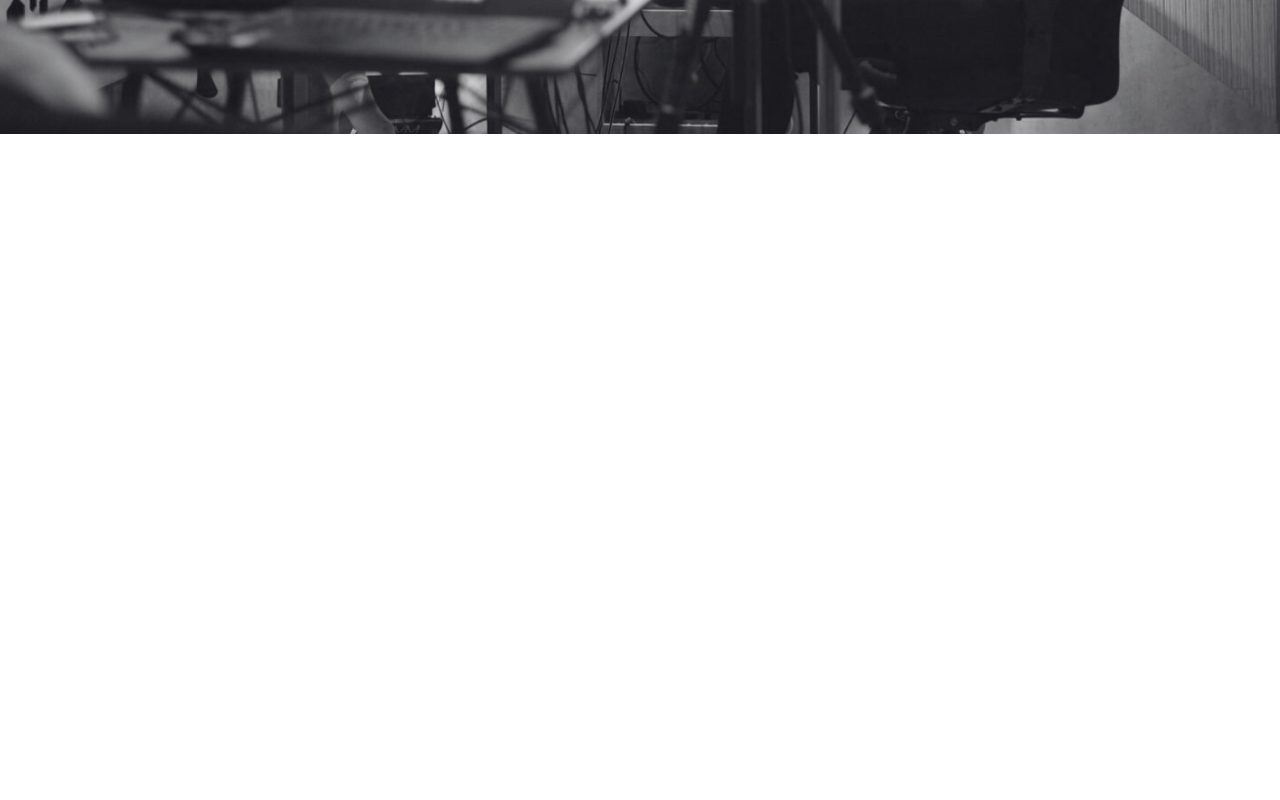
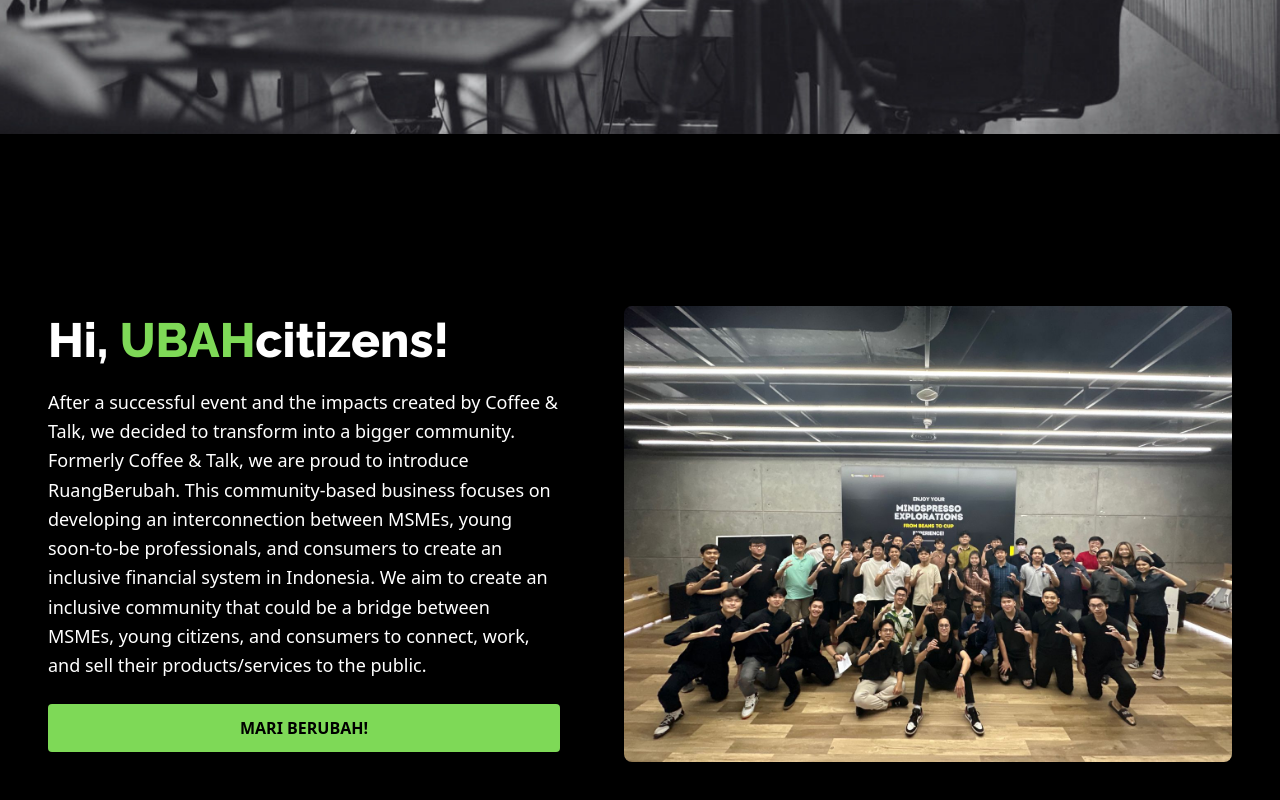
Before and after one commit to d4nielm7/websiteruangberubah, a React (Vite) app in the folder ruangberubahweb/: page / in a window 1280 px wide. Shown: the part 730-1530 px from the top of the page. Before the commit the page ends 864 px from the top, so only its background shows below. Built offline with nearby package versions, Linux system fonts and the light colour scheme.

Commit message:
about adjusted

```diff
--- a/ruangberubahweb/src/App.jsx
+++ b/ruangberubahweb/src/App.jsx
@@ -1,6 +1,7 @@
 import React from 'react';
 import Header from './Components/Header/header';
 import Home from './Components/Home/home';
+import About from './Components/About/about';
 import './tailwind.css';
 import './assets/Font/fonts.css';
 
@@ -9,6 +10,7 @@ const App = () => {
     <div className='Main'>
       <Header />
       <Home />
+      <About/>
     </div>
   );
 }
--- /dev/null
+++ b/ruangberubahweb/src/Components/About/about.jsx
@@ -0,0 +1,27 @@
+import React from 'react';
+import coffeeandtalk from '../../assets/pic/group1.jpeg';
+
+const About = () => {
+  return (
+    <div className="flex flex-col md:flex-row items-center justify-center p-8 bg-black text-white h-screen space-y-8 md:space-y-0 md:space-x-8">
+      {/* Left*/}
+      <div className="flex flex-col max-w-lg md:mr-8 space-y-6">
+        <h1 className="text-4xl md:text-5xl font-bold font-raleway">
+          Hi, <span style={{ color: '#7ed957' }}>UBAH</span>citizens!
+        </h1>
+        <p className="text-lg leading-relaxed">
+          After a successful event and the impacts created by Coffee & Talk, we decided to transform into a bigger community. Formerly Coffee & Talk, we are proud to introduce RuangBerubah. This community-based business focuses on developing an interconnection between MSMEs, young soon-to-be professionals, and consumers to create an inclusive financial system in Indonesia. We aim to create an inclusive community that could be a bridge between MSMEs, young citizens, and consumers to connect, work, and sell their products/services to the public.
+        </p>
+        <button className="px-6 py-3 bg-[#7ed957] text-black font-semibold rounded">
+          MARI BERUBAH!
+        </button>
+      </div>
+      {/* Right */}
+      <div className="md:w-1/2 lg:w-1/2">
+        <img src={coffeeandtalk} alt="About" className="w-full h-auto object-cover rounded-lg shadow-lg" />
+      </div>
+    </div>
+  );
+}
+
+export default About;
```
